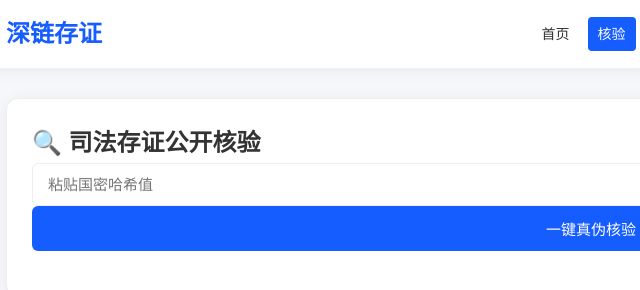
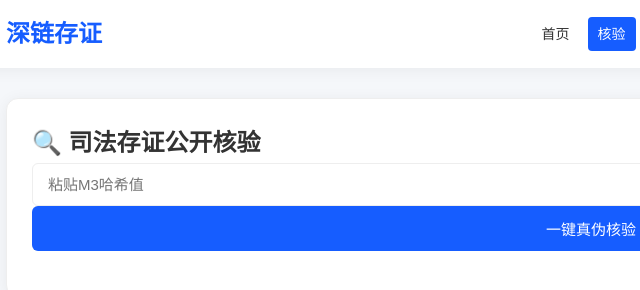
Before and after one commit to diver888good/frontend, a plain HTML site: page verify.html in a window 1280 px wide. Shown: the full height of the page, 49-689 px from the left. Drawn offline with Linux system fonts and the light colour scheme.

Commit message:
Update verify.html

```diff
--- a/verify.html
+++ b/verify.html
@@ -23,7 +23,7 @@
   <div class="container">
     <div class="card">
       <h2>🔍 司法存证公开核验</h2>
-      <input class="form-control" id="hashInput" placeholder="粘贴国密哈希值">
+      <input class="form-control" id="hashInput" placeholder="粘贴M3哈希值">
       <button class="btn btn-primary btn-block" onclick="verifyCert(hashInput.value)">一键真伪核验</button>
       <div id="verifyResult" style="margin-top:20px;"></div>
     </div>
```
